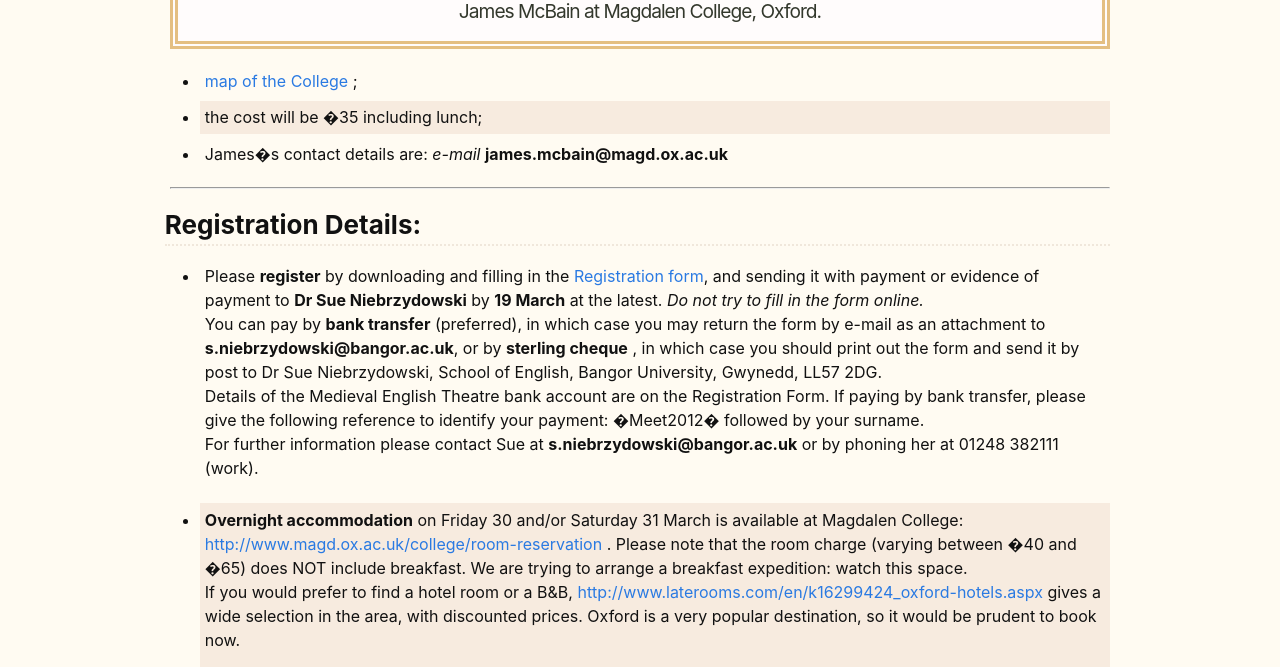
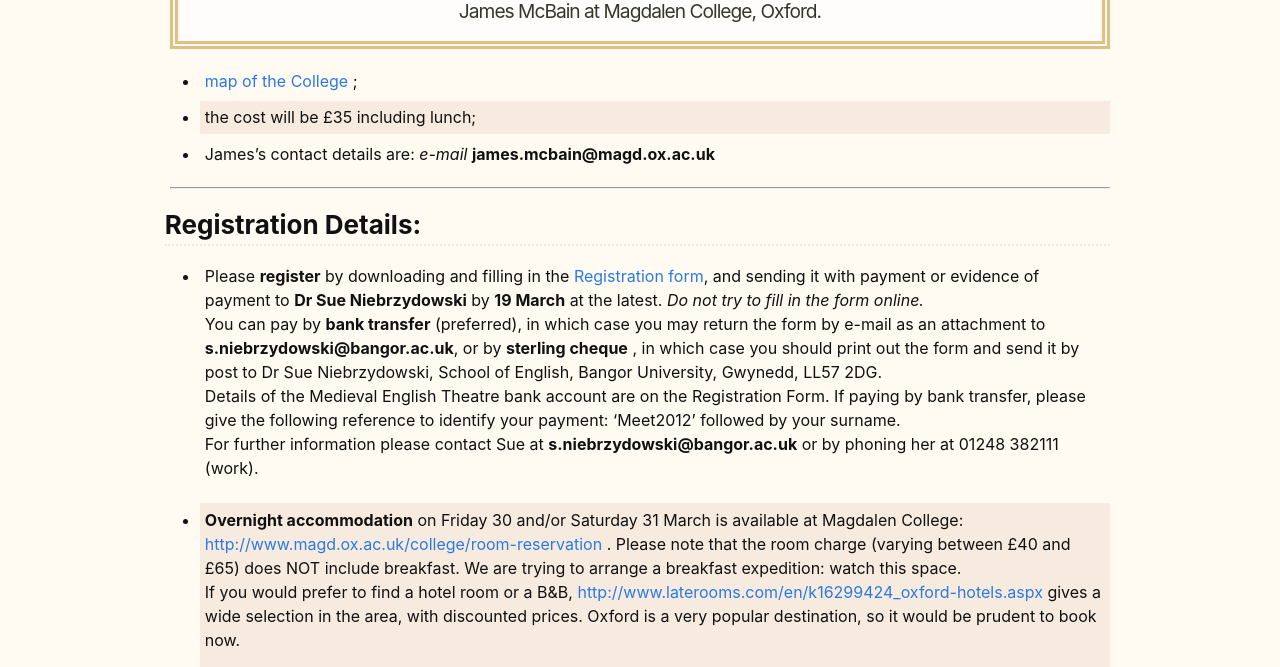
Before and after one commit to MedievalEnglishTheatre/MedievalEnglishTheatre.github.io, a Jekyll site: the page built from src/meetings/meet_2012/index.md, in a window 1280 px wide. Shown: the part 383-1050 px from the top of the page. Built offline with Jekyll 4.4.1, drawn with Linux system fonts in a browser that asks for light colours.

```diff
--- a/src/meetings/meet_2012/index.md
+++ b/src/meetings/meet_2012/index.md
@@ -12,8 +12,8 @@ banner_alt: "METh Title Banner"
 
 
 -  [map of the College](/magdalen_map.pdf) ;
-- the cost will be �35 including lunch;
-- James�s contact details are: *e-mail*   **james.mcbain@magd.ox.ac.uk**
+- the cost will be £35 including lunch;
+- James's contact details are: *e-mail*   **james.mcbain@magd.ox.ac.uk**
 
 ----
 
@@ -22,10 +22,10 @@ banner_alt: "METh Title Banner"
 - Please **register** by downloading and filling in the [Registration form](reg_form_2012.doc), and sending it with payment or evidence of payment to **Dr Sue Niebrzydowski** by **19 March** at the latest. *Do not try to
 fill in the form online.*
 You can pay by **bank transfer** (preferred), in which case you may return the form by e-mail as an attachment to **s.niebrzydowski@bangor.ac.uk**, or by **sterling cheque** , in which case you should print out the form and send it by post to Dr Sue Niebrzydowski, School of English, Bangor University, Gwynedd, LL57 2DG.
-Details of the Medieval English Theatre bank account are on the Registration Form. If paying by bank transfer, please give the following reference to identify your payment: �Meet2012� followed by your surname.
+Details of the Medieval English Theatre bank account are on the Registration Form. If paying by bank transfer, please give the following reference to identify your payment: 'Meet2012' followed by your surname.
 For further information please contact Sue at **s.niebrzydowski@bangor.ac.uk** or by phoning her at 01248 382111 (work).
 
--  **Overnight accommodation** on Friday 30 and/or Saturday 31 March is available at Magdalen College: [http://www.magd.ox.ac.uk/college/room-reservation](http://www.magd.ox.ac.uk/college/room-reservation) . Please note that the room charge (varying between �40 and �65) does NOT include breakfast. We are trying to arrange a breakfast expedition: watch this space.
+-  **Overnight accommodation** on Friday 30 and/or Saturday 31 March is available at Magdalen College: [http://www.magd.ox.ac.uk/college/room-reservation](http://www.magd.ox.ac.uk/college/room-reservation) . Please note that the room charge (varying between £40 and £65) does NOT include breakfast. We are trying to arrange a breakfast expedition: watch this space.
 If you would prefer to find a hotel room or a B&amp;B, [http://www.laterooms.com/en/k16299424_oxford-hotels.aspx](http://www.laterooms.com/en/k16299424_oxford-hotels.aspx) gives a wide selection in the area, with discounted prices. Oxford is a very popular destination, so it would be prudent to book now.
 
 - On the **Friday evening** , we are hoping to arrange the customary dinner. Please indicate *on the registration form* if you would like to join the party. Further information will follow.
```
